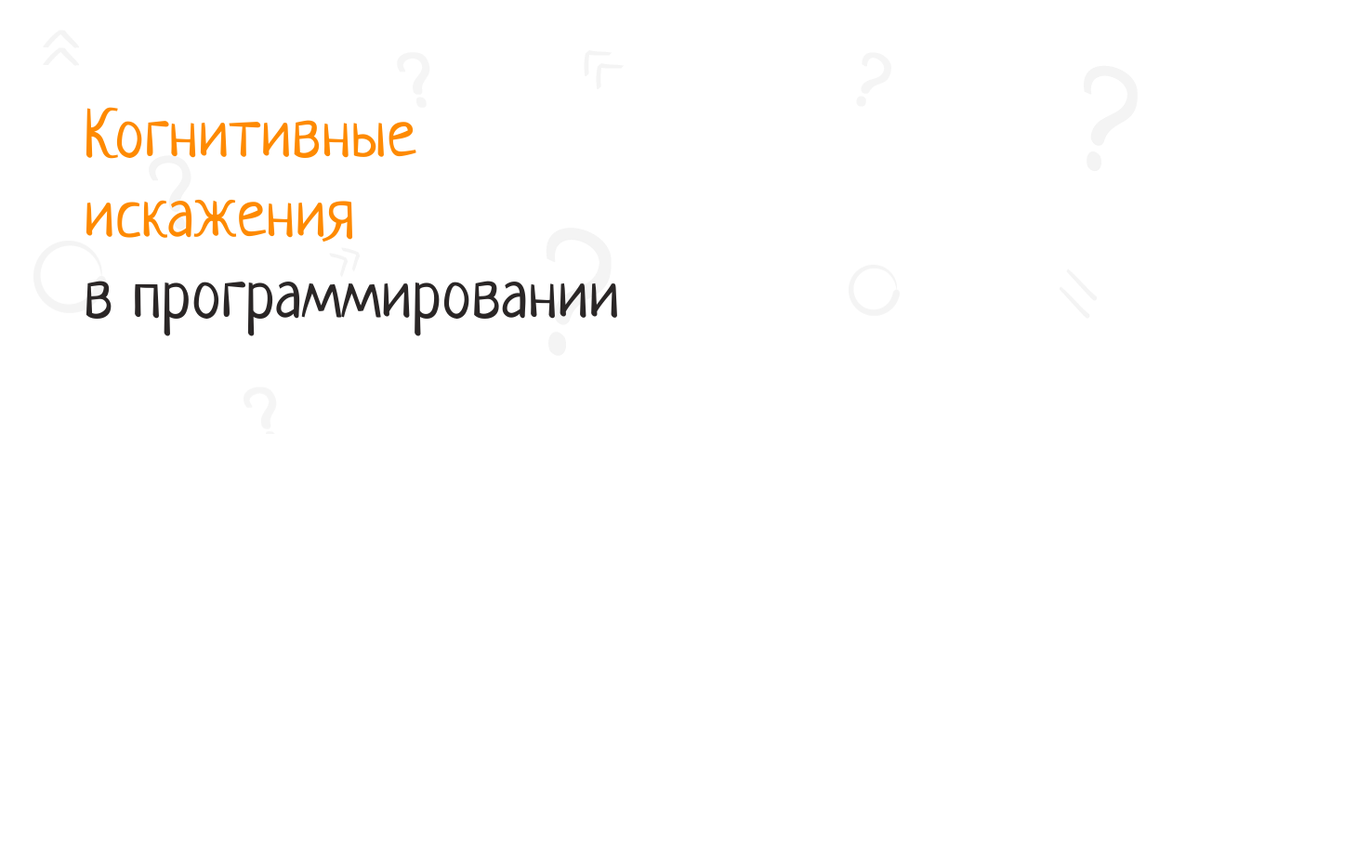
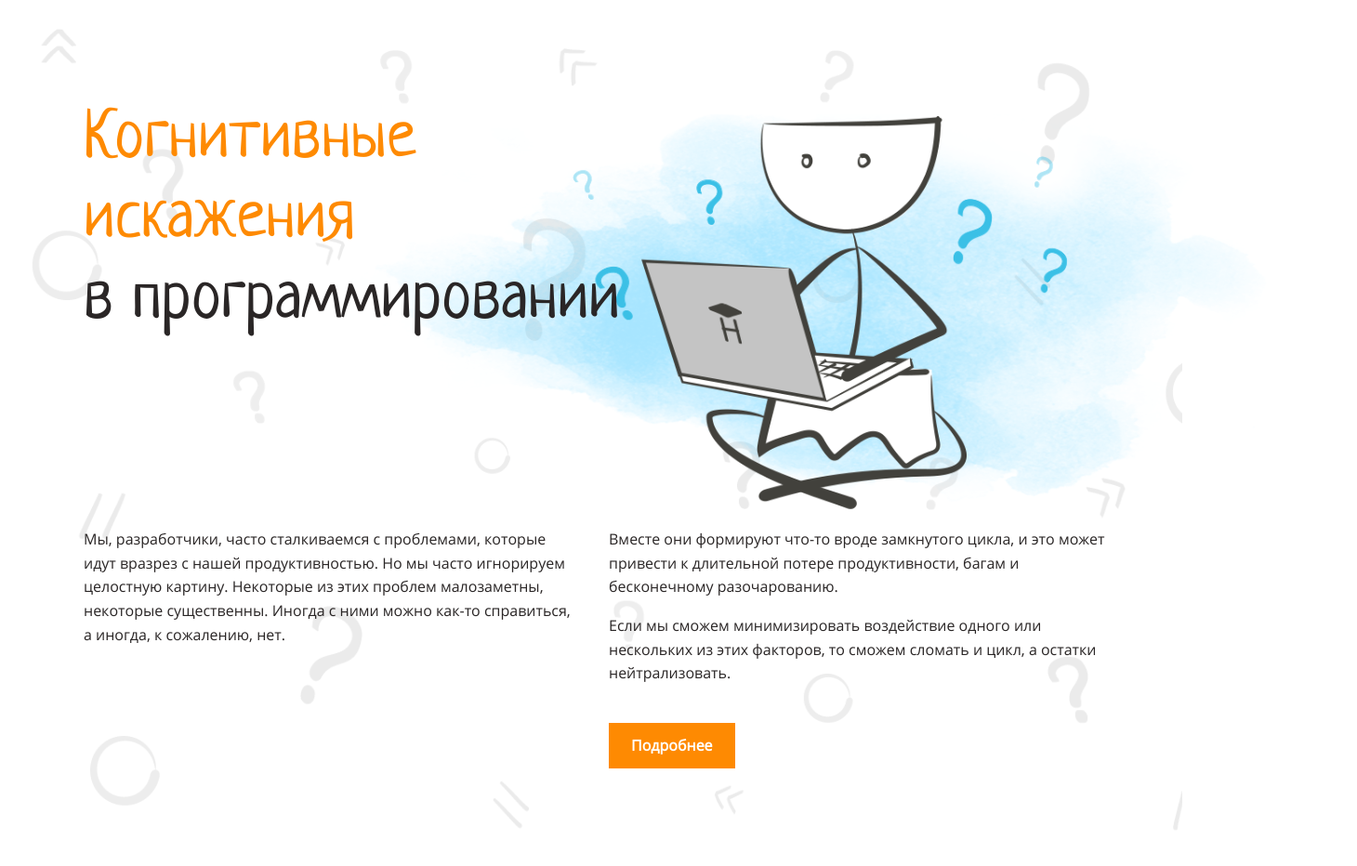
Before and after one commit to NewDekart/layout-designer-project-lvl1, a website: page src/index.html in a window 1280 px wide. Shown: the whole page at 93% size, 1460 px wide, since content can reach past the window. Before the commit the page ends 800 px from the top, so only its background shows below. Drawn offline with Linux system fonts and the light colour scheme.

Commit message:
Шаг 3. Верстка шапки страницы

```diff
--- a/src/index.html
+++ b/src/index.html
@@ -10,9 +10,20 @@
 </head>
 <body>
     <header class="background">
-        <section class="content">
-            <h1 class="h h1 w-50pc c-primary">Когнитивные искажения</h1>
+        <section class="content pos-rel">
+            <h1 class="h h1 c-primary">Когнитивные<br>искажения</h1>
             <h1 class="h h1 c-dark">в программировании</h1>
+            <img class="header-image" src="/src/assets/images/main.png" alt="Студента перед ноутбуком">
+            <div class="d-flex mt-185">
+                <p class="left">
+                    Мы, разработчики, часто сталкиваемся с проблемами, которые идут вразрез с нашей продуктивностью. Но мы часто игнорируем целостную картину. Некоторые из этих проблем малозаметны, некоторые существенны. Иногда с ними можно как-то справиться, а иногда, к сожалению, нет.
+                </p>
+                <div class="right">
+                    <p>Вместе они формируют что-то вроде замкнутого цикла, и это может привести к длительной потере продуктивности, багам и бесконечному разочарованию.</p>
+                    <p>Если мы сможем минимизировать воздействие одного или нескольких из этих факторов, то сможем сломать и цикл, а остатки нейтрализовать.</p>
+                    <a href="#" class="btn mt-24 c-white fw-bold bg-primary">Подробнее</a>
+                </div>
+            </div>
         </section>
     </header>
     <main class="section">
--- a/src/styles/style.css
+++ b/src/styles/style.css
@@ -11,6 +11,7 @@
   --blue: #1085c5;
 
   box-sizing: border-box;
+
   color: var(--dark);
   font: normal 16px/1.6em "Open Sans", sans-serif;
 }
@@ -35,7 +36,7 @@
   position: relative;
 }
 
-.background::after {
+.background::before {
   position: absolute;
   top: 0;
   right: 0;
@@ -43,10 +44,20 @@
   left: 0;
   z-index: -1;
 
-    background: url(/src/assets/images/background.png);
-    opacity: .06;
+  background: url(/src/assets/images/background.png) no-repeat;
+  background-size: cover;
+  opacity: 0.1;
 
   content: '';
+}
+
+.header-image {
+  position: absolute;
+  top: 55px;
+  right: -270px;
+  z-index: -1;
+
+  height: 525px;
 }
 
 .h {
@@ -73,8 +84,37 @@
   font-size: 34px;
 }
 
-.w-50pc {
+.right {
   width: 50%;
+  padding-left: 15px;
+}
+
+.left {
+  width: 50%;
+  padding-right: 15px;
+}
+
+.btn {
+  display: inline-block;
+  padding: 12px 24px;
+
+  text-decoration: none;
+}
+
+.pos-rel {
+  position: relative;
+}
+
+.d-flex {
+  display: flex;
+}
+
+.mt-24 {
+  margin-top: 24px;
+}
+
+.mt-185 {
+  margin-top: 185px;
 }
 
 .c-primary {
@@ -84,3 +124,15 @@
 .c-dark {
   color: var(--dark);
 }
+
+.c-white {
+  color: var(--white);
+}
+
+.fw-bold {
+  font-weight: bold;
+}
+
+.bg-primary {
+  background-color: var(--primary);
+}
```
Lines whose indentation alone changed are shown as unchanged.
